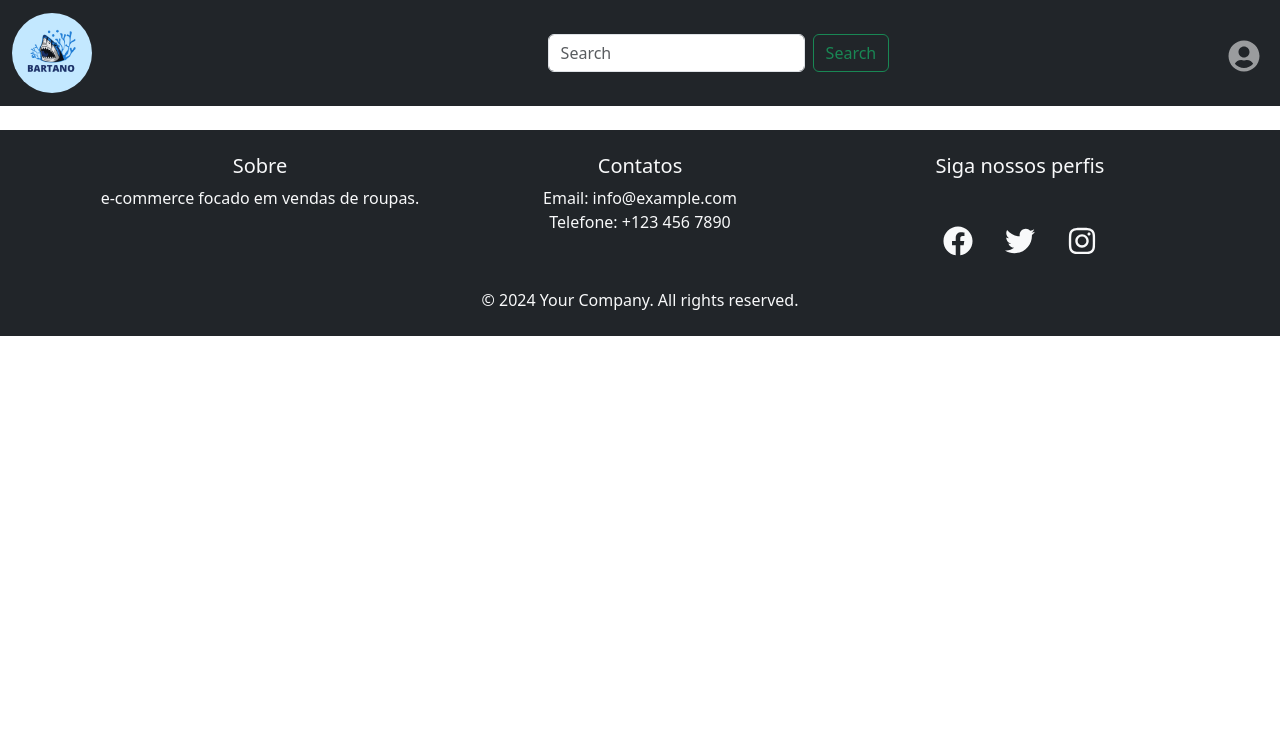
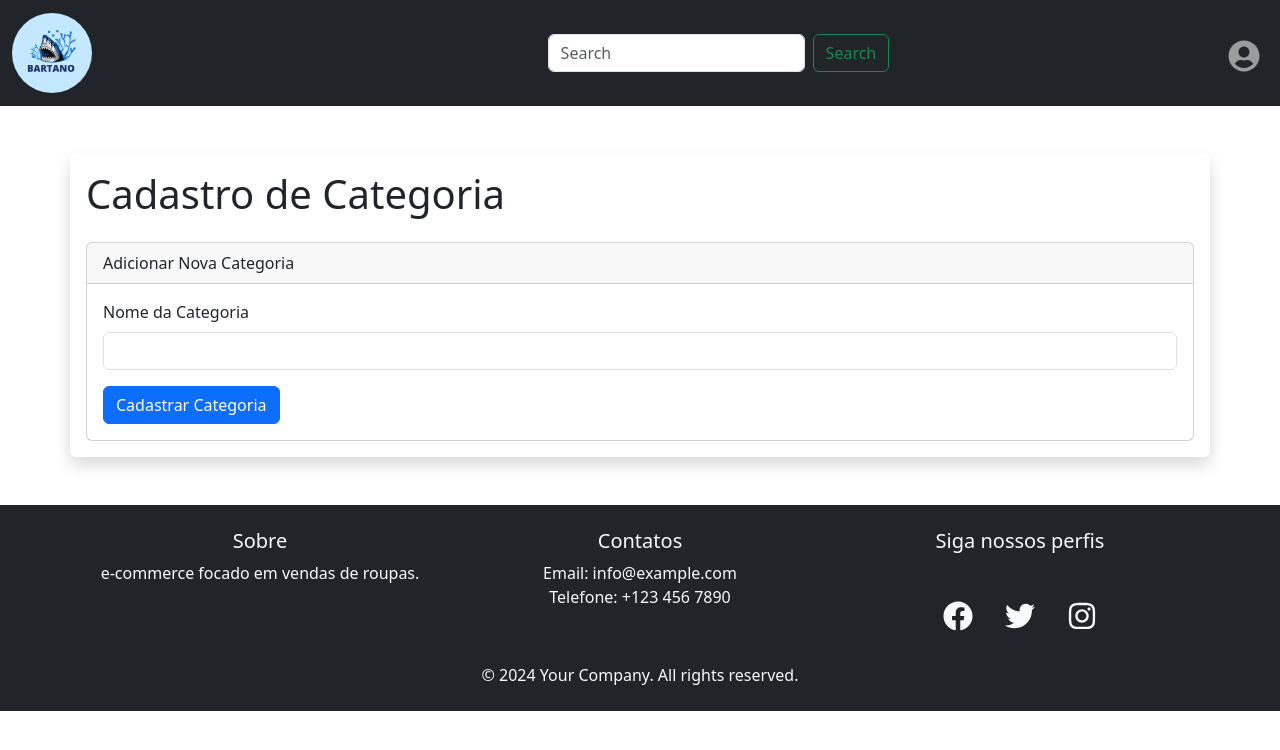
Before and after one commit to ArturMineiro/e-commerce, a React (Vite) app in the folder frontend/: page /admin/cadastrar-categoria in a window 1280 px wide. Shown: the top 750 px of the page. Built offline with nearby package versions, Linux system fonts and the light colour scheme; sample sign-in values are in the browser's storage.

Commit message:
começando a criar a relação de categorias com produto para existir uma relação

```diff
--- a/frontend/src/App.tsx
+++ b/frontend/src/App.tsx
@@ -16,6 +16,7 @@ import CadastrarBanners from './admin/CadastrarBanners';
 import ControleUsuario from './admin/ControleUsuarios';
 import HistoricoCompras from './admin/HistoricoCompras';
 import AdministrarProdutos from './admin/AdministrarProdutos';
+import CadastroCategoria from './admin/CadastroCategoria';
 
 const App: React.FC = () => {
   return (
@@ -26,12 +27,12 @@ const App: React.FC = () => {
           <Routes>
             {/* Rotas de Admin */}
             <Route path="/admin/dashboard" element={<ProtectedRoute element={<Dashboard />} requiredRole="admin" />} />
-            <Route path="/admin/cadastrarprodutos" element={<ProtectedRoute element={<CadastrarProdutos />} requiredRole="admin" />} />
-            <Route path="/admin/cadastrarbanners" element={<ProtectedRoute element={<CadastrarBanners />} requiredRole="admin" />} />
-            <Route path="/admin/controleusuarios" element={<ProtectedRoute element={<ControleUsuario />} requiredRole="admin" />} />
-            <Route path="/admin/historicocompras" element={<ProtectedRoute element={<HistoricoCompras />} requiredRole="admin" />} />
-            <Route path="/admin/administraprodutos" element={<ProtectedRoute element={<AdministrarProdutos />} requiredRole="admin" />} />
-
+            <Route path="/admin/cadastrar-produtos" element={<ProtectedRoute element={<CadastrarProdutos />} requiredRole="admin" />} />
+            <Route path="/admin/cadastrar-banners" element={<ProtectedRoute element={<CadastrarBanners />} requiredRole="admin" />} />
+            <Route path="/admin/controle-usuarios" element={<ProtectedRoute element={<ControleUsuario />} requiredRole="admin" />} />
+            <Route path="/admin/historico-compras" element={<ProtectedRoute element={<HistoricoCompras />} requiredRole="admin" />} />
+            <Route path="/admin/administra-produtos" element={<ProtectedRoute element={<AdministrarProdutos />} requiredRole="admin" />} />
+            <Route path="/admin/cadastrar-categoria" element={<ProtectedRoute element={<CadastroCategoria />} requiredRole="admin" />} />
             {/* Rotas de Cliente */}
             <Route path="/home" element={<Home />} />
             <Route path="/" element={<Home />} />
--- /dev/null
+++ b/frontend/src/admin/CadastroCategoria.tsx
@@ -0,0 +1,44 @@
+import React, { useState } from 'react';
+import 'bootstrap/dist/css/bootstrap.min.css';
+
+function CadastroCategoria() {
+    const [categoryName, setCategoryName] = useState('');
+
+    const handleInputChange = (e) => {
+        setCategoryName(e.target.value);
+    };
+
+    const handleSubmit = (e) => {
+        e.preventDefault();
+        // Lógica para salvar a categoria (simulada)
+        console.log('Categoria cadastrada:', categoryName);
+        setCategoryName('');
+    };
+
+    return (
+        <div className="container mt-5 shadow p-3 mb-5 bg-body rounded">
+            <h1 className="mb-4">Cadastro de Categoria</h1>
+            <div className="card">
+                <div className="card-header">Adicionar Nova Categoria</div>
+                <div className="card-body">
+                    <form onSubmit={handleSubmit}>
+                        <div className="mb-3">
+                            <label htmlFor="categoryName" className="form-label">Nome da Categoria</label>
+                            <input
+                                type="text"
+                                id="categoryName"
+                                className="form-control"
+                                value={categoryName}
+                                onChange={handleInputChange}
+                                required
+                            />
+                        </div>
+                        <button type="submit" className="btn btn-primary">Cadastrar Categoria</button>
+                    </form>
+                </div>
+            </div>
+        </div>
+    );
+}
+
+export default CadastroCategoria;
--- a/frontend/src/components/Card.tsx
+++ b/frontend/src/components/Card.tsx
@@ -10,6 +10,7 @@ interface CardProps {
     descricao: string;
     preco: number;
     quantidade: number;
+    categoria:string;
     imagens: string[];
   };
 }
@@ -120,6 +121,7 @@ const Card: React.FC<CardProps> = ({ produto }) => {
         <p className="card-text">{produto.descricao}</p>
         <p className="card-text">R$ {Number(produto.preco).toFixed(2)}</p>
         <p className="card-text">Quantidade disponível: {produto.quantidade}</p>
+        <p className="card-text">Categoria {produto.categoria}</p>
       </div>
     </div>
   );
```
